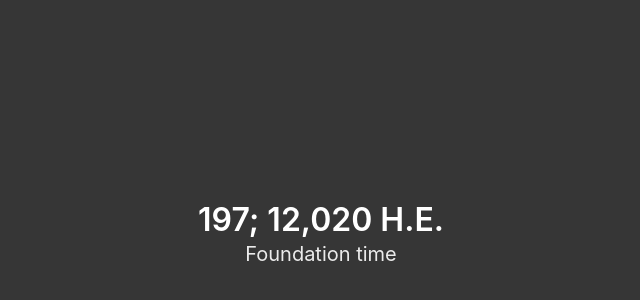
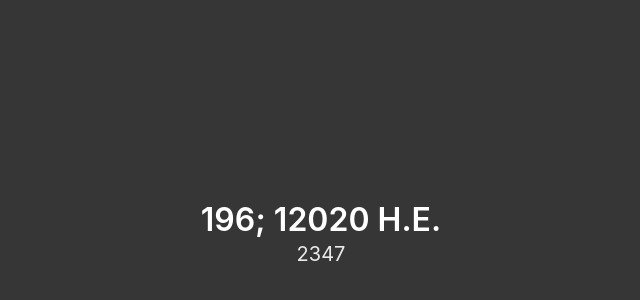
Before and after one commit to thecsw/time, a plain HTML site: page index.html in a window 1280 px wide. Shown: the part 166-466 px from the top of the page, without its empty margins (319-959 px from the left). Drawn offline with nearby package versions, Linux system fonts and the light colour scheme.

Commit message:
Better formatting
Signed-off-by: Sandy FedoraX <ctu@ku.edu>

```diff
--- a/index.html
+++ b/index.html
@@ -10,10 +10,8 @@
 	<section class="hero is-dark is-fullheight">
 	    <div class="hero-body">
 		<div class="container has-text-centered">
-		    <p class="title" id="time">
-			312; 11,988 G.E.
-		    </p>
-		    <p class="subtitle">Foundation time</p>
+		    <p class="title" id="time">312; 11,988 G.E.</p>
+		    <p class="subtitle" id="sub">Foundation time</p>
 		</div>
 	    </div>
 	</section>
--- a/index.js
+++ b/index.js
@@ -1,13 +1,12 @@
 document.addEventListener("DOMContentLoaded",() => {
     let time = document.querySelector("#time");
+    let sub = document.querySelector("#sub");
     const day = 24 * 60 * 60 * 1000;
 
-    let now = () =>  {
-	let date = new Date();
-	let start = new Date(date.getFullYear(), 0, 0, 0, 0, 0, 0)
-	let diff = Math.round(Math.abs((date - start) / day));
-	return diff + "; " + (date.getFullYear() + 10000).toLocaleString() + " H.E."
-    }
+    let now = new Date();
+    let start = new Date(now.getFullYear(), 0, 0)
+    var diff = (now - start) + ((start.getTimezoneOffset() - now.getTimezoneOffset()) * 60 * 1000);
 
-    time.innerText = now();
+    time.innerText = Math.floor(diff / day) + "; " + (now.getFullYear() + 10000) + " H.E.";
+    sub.innerText = now.getHours() + "" + now.getMinutes();
 });
```
